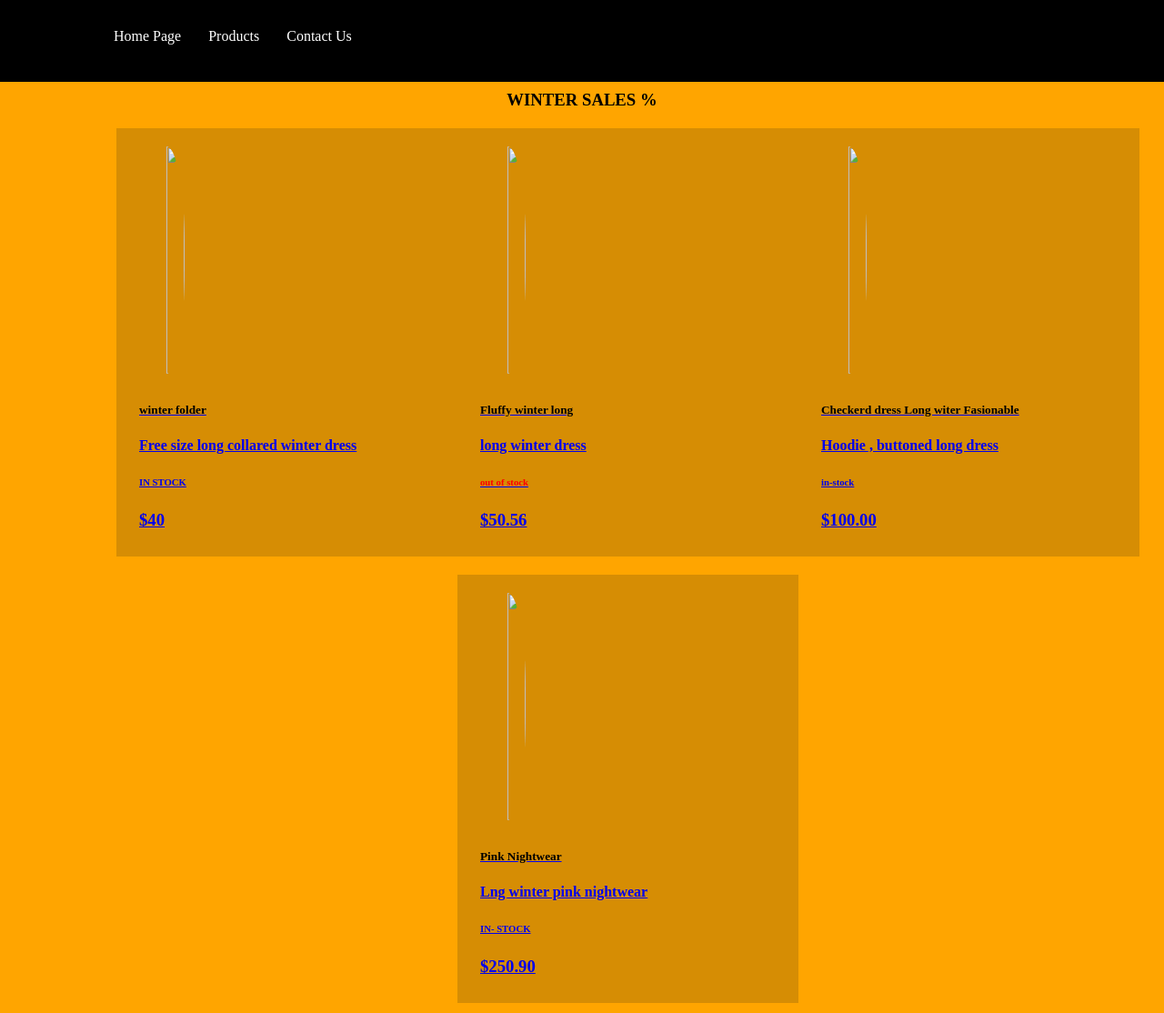
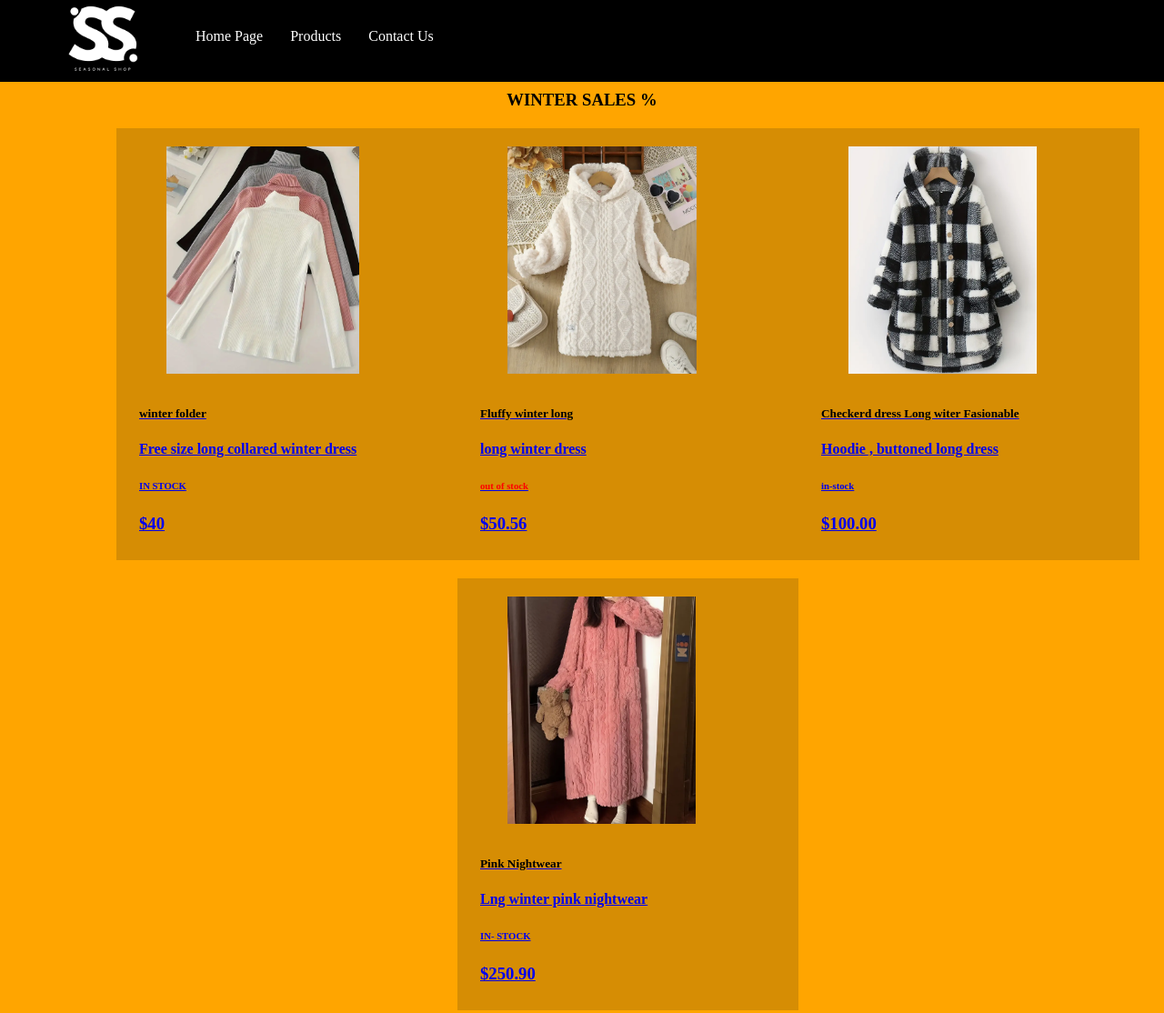
Before and after one commit to Nismnique/Seasonal-Shop_MIS455, a plain HTML site: page Product.html in a window 1280 px wide. Shown: the top 1114 px of the page at 91% size. Drawn offline with Linux system fonts and the light colour scheme; a web font is replaced by a local one.

Commit message:
sixth commit

```diff
--- a/Product.html
+++ b/Product.html
@@ -15,7 +15,7 @@
 
 
      <div class="nav0" style="display: inline-flex">
-        <img class ="help" src="HomePage/LOGO.png" alt="">
+        <img class ="help" src="Home/LOGO.png" alt="">
           <ul>
             <div class="nav1">
                 <li><a  style="display: inline-flex" href="index.html">Home Page</a></li>
@@ -45,7 +45,7 @@
             <div class="app2">
                  <div class="app3">
            <a href="#" >
-           <img class="appIMG" src="Products/Screenshot 2024-11-08 164805.png" alt="">
+           <img class="appIMG" src="Product/Screenshot 2024-11-08 164805.png" alt="">
                <div>
                     <h5 style="color: black;">winter folder</h5>
 
@@ -61,7 +61,7 @@
 
                  <div class="app3">
            <a href="#">
-           <img class="appIMG" src="Products/Screenshot 2024-11-08 164823.png" alt="">
+           <img class="appIMG" src="Product/Screenshot 2024-11-08 164823.png" alt="">
              <div>
                <h5 style="color: black;"> Fluffy winter long</h5></div>
 
@@ -73,7 +73,7 @@
              </div>
                  <div class="app3">
          <a href="#">
-         <img class="appIMG" src="Products/Screenshot 2024-11-08 164851.png" alt="">
+         <img class="appIMG" src="Product/Screenshot 2024-11-08 164851.png" alt="">
              <div>
                  <h5 style="color: black;"> Checkerd dress Long witer Fasionable</h5></div>
 
@@ -88,7 +88,7 @@
 
                    <div class="app3">
            <a href="#">
-           <img class="appIMG" src="Products/Screenshot 2024-11-08 164916.png" alt="">
+           <img class="appIMG" src="Product/Screenshot 2024-11-08 164916.png" alt="">
              <div>
                <h5 style="color: black;"> Pink Nightwear</h5></div>
 
@@ -100,7 +100,7 @@
              </div>  </a>
                    <div class="app3">
          <a href="#">
-         <img class="appIMG" src="Products/Screenshot 2024-11-08 164940.png" alt="">
+         <img class="appIMG" src="Product/Screenshot 2024-11-08 164940.png" alt="">
              <div>
                  <h5 style="color: black;"> Leg wear</h5></div>
 
@@ -112,7 +112,7 @@
         </div> </a>
                 <div class="app3">
            <a href="#">
-           <img class="appIMG" src="Products/Screenshot 2024-11-08 165658.png" alt="">
+           <img class="appIMG" src="Product/Screenshot 2024-11-08 165658.png" alt="">
              <div><h5 style="color: black;"> FLUFFY OVERCOAT</h5></div>
 
                        <div> <h4> Large winter fluffy overcoat soft warm</h4></div>
--- a/product.css
+++ b/product.css
@@ -60,11 +60,11 @@ body{
 
    margin: 10px 30px 10px 100px;
    display: grid;
-    grid-template-columns: repeat(3, 1fr);
+    grid-template-columns: repeat(3, 2fr);
 
     column-count: auto;
     row-gap: 20px;
-
+    border-bottom: none;
 }
 .app3{
     width: 340px;
@@ -75,7 +75,7 @@ body{
     background-color: rgb(214, 141, 4);
     display: block;
     justify-content: space-between;
-
+    border-bottom: none;
 }
 .appIMG{
     width: fit-content;
@@ -84,7 +84,7 @@ body{
     margin-bottom: 10px;
     justify-content: center;
     padding: 10px 5px 0px 30px;
-    border-radius: 100%;
+
 
 
 }
```
Also changed, not shown: contact.html (+1 -1 lines).
